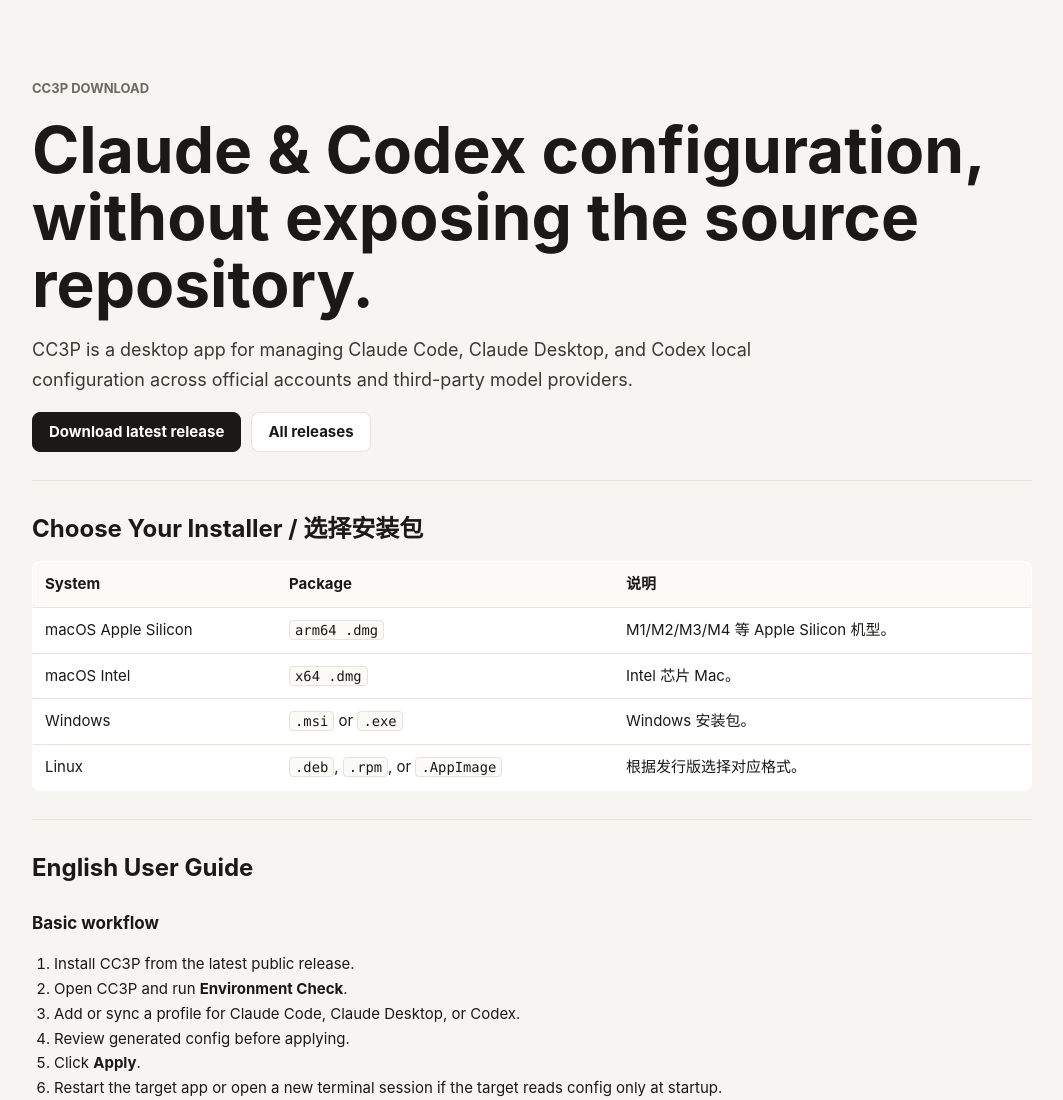
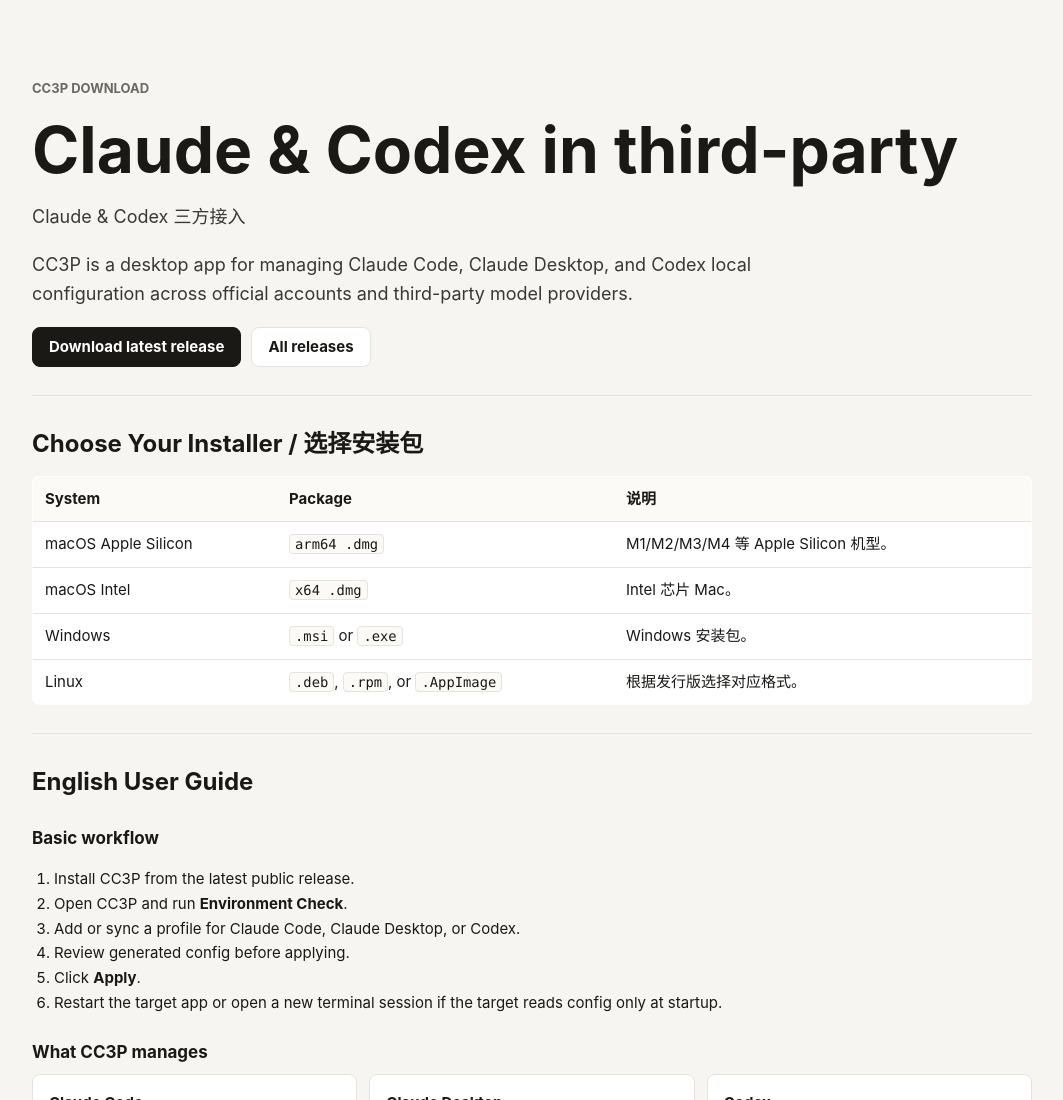
Before and after one commit to sssstwee/cc3p-download, a plain HTML site: page index.html in a window 1280 px wide. Shown: the top 1100 px of the page, without its empty margins (108-1171 px from the left). Drawn offline with Linux system fonts and the light colour scheme.

Commit message:
Align public guide title

```diff
--- a/index.html
+++ b/index.html
@@ -3,7 +3,7 @@
   <head>
     <meta charset="utf-8" />
     <meta name="viewport" content="width=device-width, initial-scale=1" />
-    <title>CC3P Download and User Guide</title>
+    <title>Claude &amp; Codex in third-party | Claude &amp; Codex 三方接入</title>
     <style>
       :root {
         color-scheme: light;
@@ -193,7 +193,8 @@
     <main class="page">
       <header class="hero">
         <div class="eyebrow">CC3P Download</div>
-        <h1>Claude & Codex configuration, without exposing the source repository.</h1>
+        <h1>Claude & Codex in third-party</h1>
+        <p class="lead zh">Claude & Codex 三方接入</p>
         <p class="lead">
           CC3P is a desktop app for managing Claude Code, Claude Desktop, and Codex local configuration across official accounts and third-party model providers.
         </p>
```
Also changed, not shown: 1 other file.
